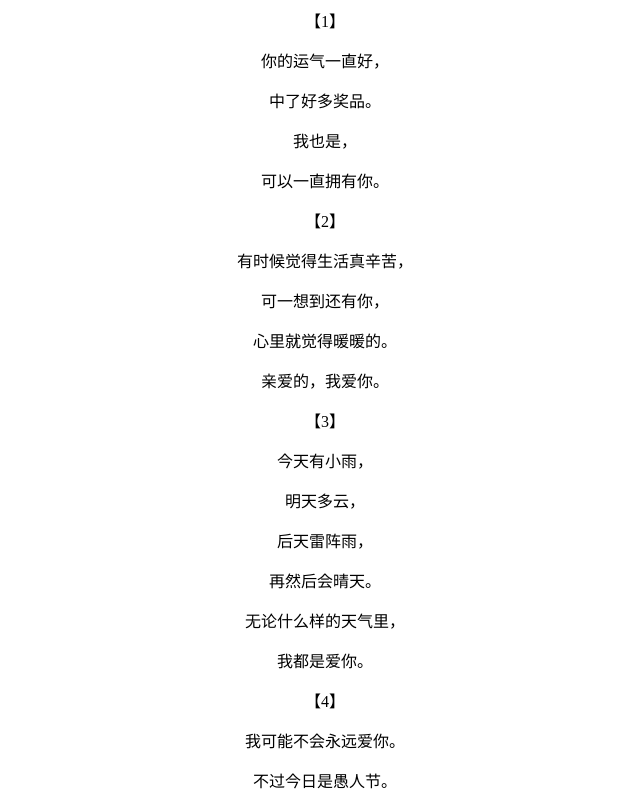
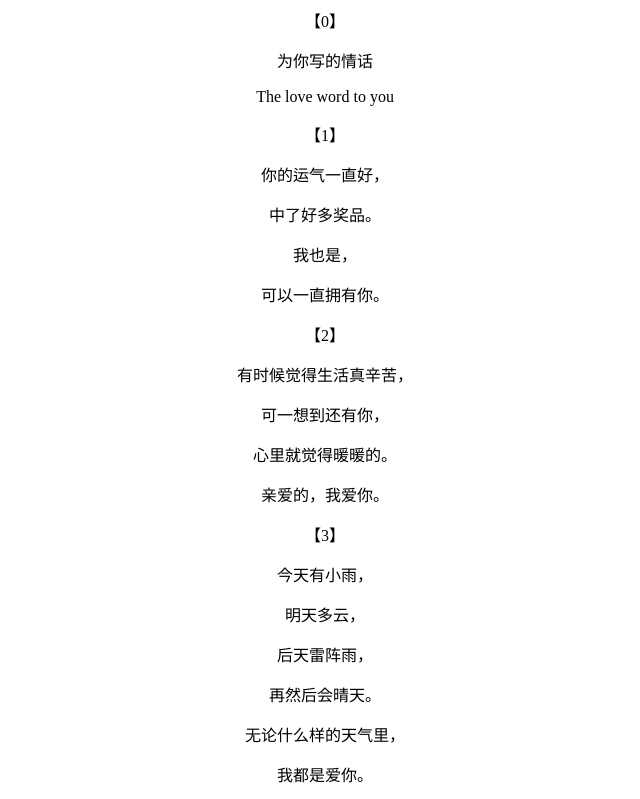
Before and after one commit to love-word/love-word.github.io, a plain HTML site: page index.html in a window 1280 px wide. Shown: the top 799 px of the page, without its empty margins (315-955 px from the left). Drawn offline with Linux system fonts and the light colour scheme.

Commit message:
Update index.html

```diff
--- a/index.html
+++ b/index.html
@@ -1,5 +1,10 @@
 <center>
 <body>
+
+<p>【0】</p>
+<p>为你写的情话</p>
+<p>The love word to you</p>
+
 <p>【1】</p>
 <p>你的运气一直好，</p>
 <p>中了好多奖品。</p>
```
